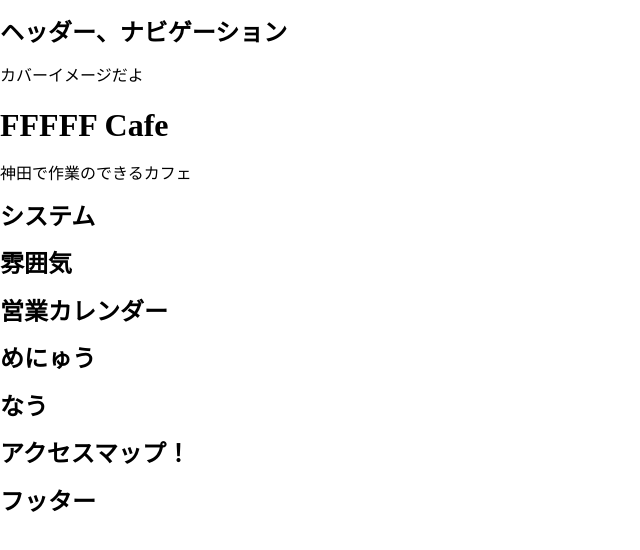
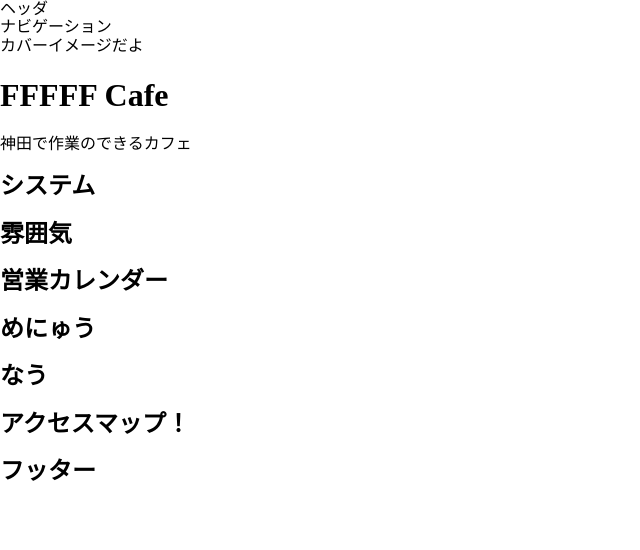
Before and after one commit to fffff-cafe/fffff-cafe.com, a Next.js app: page / in a window 1280 px wide. Shown: the top 550 px of the page, without its empty margins (0-640 px from the left). Built offline with nearby package versions, Linux system fonts and the light colour scheme.

Commit message:
Fix html tag

```diff
--- a/components/footer.tsx
+++ b/components/footer.tsx
@@ -3,9 +3,9 @@ import React, { ReactElement } from "react"
 const Footer = (): ReactElement => {
   return (
     <>
-      <section>
+      <footer>
         <h2>フッター</h2>
-      </section>
+      </footer>
     </>
   )
 }
--- a/components/header.tsx
+++ b/components/header.tsx
@@ -3,9 +3,10 @@ import React, { ReactElement } from "react"
 const Header = (): ReactElement => {
   return (
     <>
-      <section>
-        <h2>ヘッダー、ナビゲーション</h2>
-      </section>
+      <header>
+        ヘッダ
+        <nav>ナビゲーション</nav>
+      </header>
     </>
   )
 }
```
